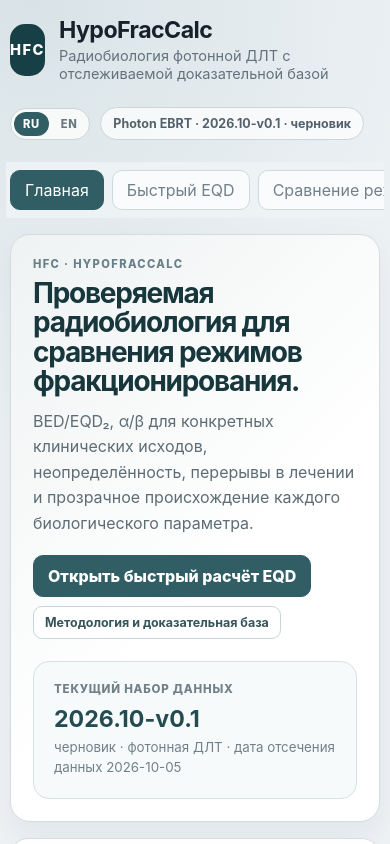
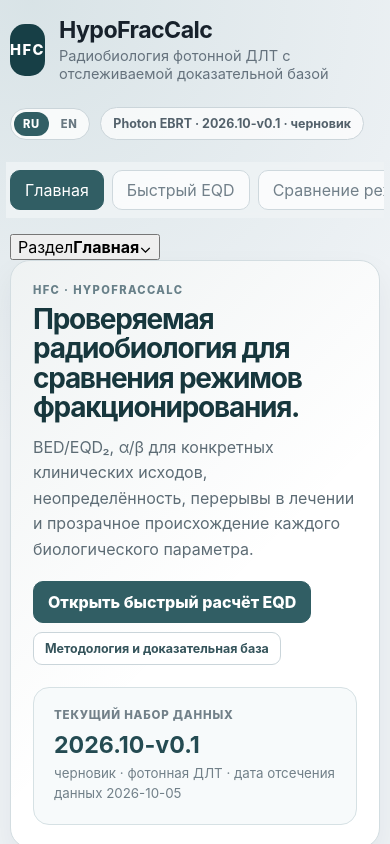
Before and after one commit to mesava/HFC-HypoFracCalc-, a React (Vite) app: page / in a window 390 px wide. Shown: the top 844 px of the page. Built offline with nearby package versions, Linux system fonts and the light colour scheme.

Commit message:
feat(ui): add compact mobile navigation

```diff
--- a/src/ui/App.tsx
+++ b/src/ui/App.tsx
@@ -33,6 +33,7 @@ function sourceFor(sourceId: string | undefined) {
 export function App() {
   const [language, setLanguage] = useState<Language>("ru");
   const [activeModule, setActiveModule] = useState<SitePage>("home");
+  const [mobileMenuOpen, setMobileMenuOpen] = useState(false);
 
   useEffect(() => {
     document.documentElement.lang = language;
@@ -188,13 +189,35 @@ export function App() {
 
   const gy = language === "ru" ? "Гр" : "Gy";
 
+  const pageLabel = (page: SitePage): string => {
+    switch (page) {
+      case "home":
+        return tx(language, "Главная", "Home");
+      case "quick":
+        return tx(language, "Быстрый EQD", "Quick EQD");
+      case "compare":
+        return tx(language, "Сравнение режимов", "Compare Regimens");
+      case "gap":
+        return tx(language, "Перерывы в лечении", "Treatment Gap");
+      case "methodology":
+        return tx(language, "Методология", "Methodology");
+      case "about":
+        return tx(language, "О сайте", "About");
+    }
+  };
+
+  const navigate = (page: SitePage) => {
+    setActiveModule(page);
+    setMobileMenuOpen(false);
+  };
+
   return (
     <div className="app-shell">
       <header className="topbar site-topbar">
         <button
           className="brand-button"
           type="button"
-          onClick={() => setActiveModule("home")}
+          onClick={() => navigate("home")}
           aria-label="HFC home"
         >
           <div className="brand-row">
@@ -250,42 +273,42 @@ export function App() {
         <button
           className={`module ${activeModule === "home" ? "active" : ""}`}
           type="button"
-          onClick={() => setActiveModule("home")}
+          onClick={() => navigate("home")}
         >
           {tx(language, "Главная", "Home")}
         </button>
         <button
           className={`module ${activeModule === "quick" ? "active" : ""}`}
           type="button"
-          onClick={() => setActiveModule("quick")}
+          onClick={() => navigate("quick")}
         >
           {tx(language, "Быстрый EQD", "Quick EQD")}
         </button>
         <button
           className={`module ${activeModule === "compare" ? "active" : ""}`}
           type="button"
-          onClick={() => setActiveModule("compare")}
+          onClick={() => navigate("compare")}
         >
           {tx(language, "Сравнение режимов", "Compare Regimens")}
         </button>
         <button
           className={`module ${activeModule === "gap" ? "active" : ""}`}
           type="button"
-          onClick={() => setActiveModule("gap")}
+          onClick={() => navigate("gap")}
         >
           {tx(language, "Перерывы в лечении", "Treatment Gap")}
         </button>
         <button
           className={`module ${activeModule === "methodology" ? "active" : ""}`}
           type="button"
-          onClick={() => setActiveModule("methodology")}
+          onClick={() => navigate("methodology")}
         >
           {tx(language, "Методология", "Methodology")}
         </button>
         <button
           className={`module ${activeModule === "about" ? "active" : ""}`}
           type="button"
-          onClick={() => setActiveModule("about")}
+          onClick={() => navigate("about")}
         >
           {tx(language, "О сайте", "About")}
         </button>
@@ -293,6 +316,62 @@ export function App() {
           {tx(language, "Повторное облучение", "Reirradiation")}
         </button>
       </nav>
+
+      <div className="mobile-nav">
+        <button
+          className="mobile-nav-trigger"
+          type="button"
+          aria-expanded={mobileMenuOpen}
+          aria-controls="mobile-site-menu"
+          onClick={() => setMobileMenuOpen((open) => !open)}
+        >
+          <span className="mobile-nav-caption">
+            {tx(language, "Раздел", "Section")}
+          </span>
+          <strong>{pageLabel(activeModule)}</strong>
+          <span
+            className={`mobile-nav-chevron ${mobileMenuOpen ? "open" : ""}`}
+            aria-hidden="true"
+          >
+            ⌄
+          </span>
+        </button>
+
+        {mobileMenuOpen ? (
+          <div
+            id="mobile-site-menu"
+            className="mobile-nav-menu"
+            role="navigation"
+            aria-label={tx(language, "Разделы HFC", "HFC sections")}
+          >
+            {(
+              [
+                "home",
+                "quick",
+                "compare",
+                "gap",
+                "methodology",
+                "about",
+              ] as SitePage[]
+            ).map((page) => (
+              <button
+                key={page}
+                type="button"
+                className={page === activeModule ? "active" : ""}
+                onClick={() => navigate(page)}
+              >
+                {pageLabel(page)}
+              </button>
+            ))}
+            <div className="mobile-nav-disabled">
+              <span>
+                {tx(language, "Повторное облучение", "Reirradiation")}
+              </span>
+              <small>{tx(language, "в разработке", "planned")}</small>
+            </div>
+          </div>
+        ) : null}
+      </div>
 
       {activeModule === "home" ? (
         <SiteHome language={language} onNavigate={setActiveModule} />
@@ -846,7 +925,7 @@ export function App() {
           <span>·</span>
           <button
             type="button"
-            onClick={() => setActiveModule("methodology")}
+            onClick={() => navigate("methodology")}
           >
             {tx(
               language,
@@ -857,7 +936,7 @@ export function App() {
           <span>·</span>
           <button
             type="button"
-            onClick={() => setActiveModule("about")}
+            onClick={() => navigate("about")}
           >
             {tx(language, "О сайте", "About")}
           </button>
```
